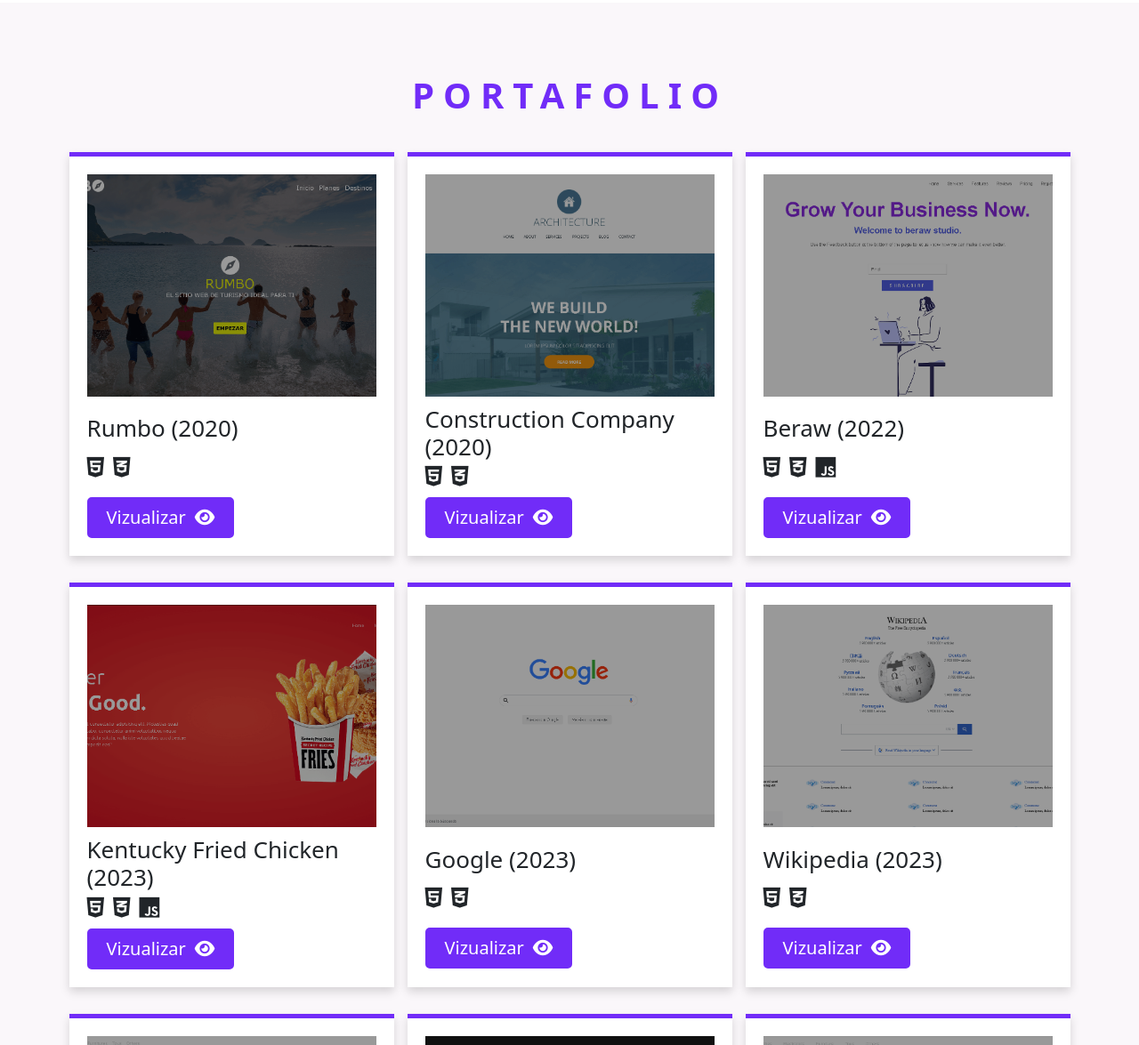
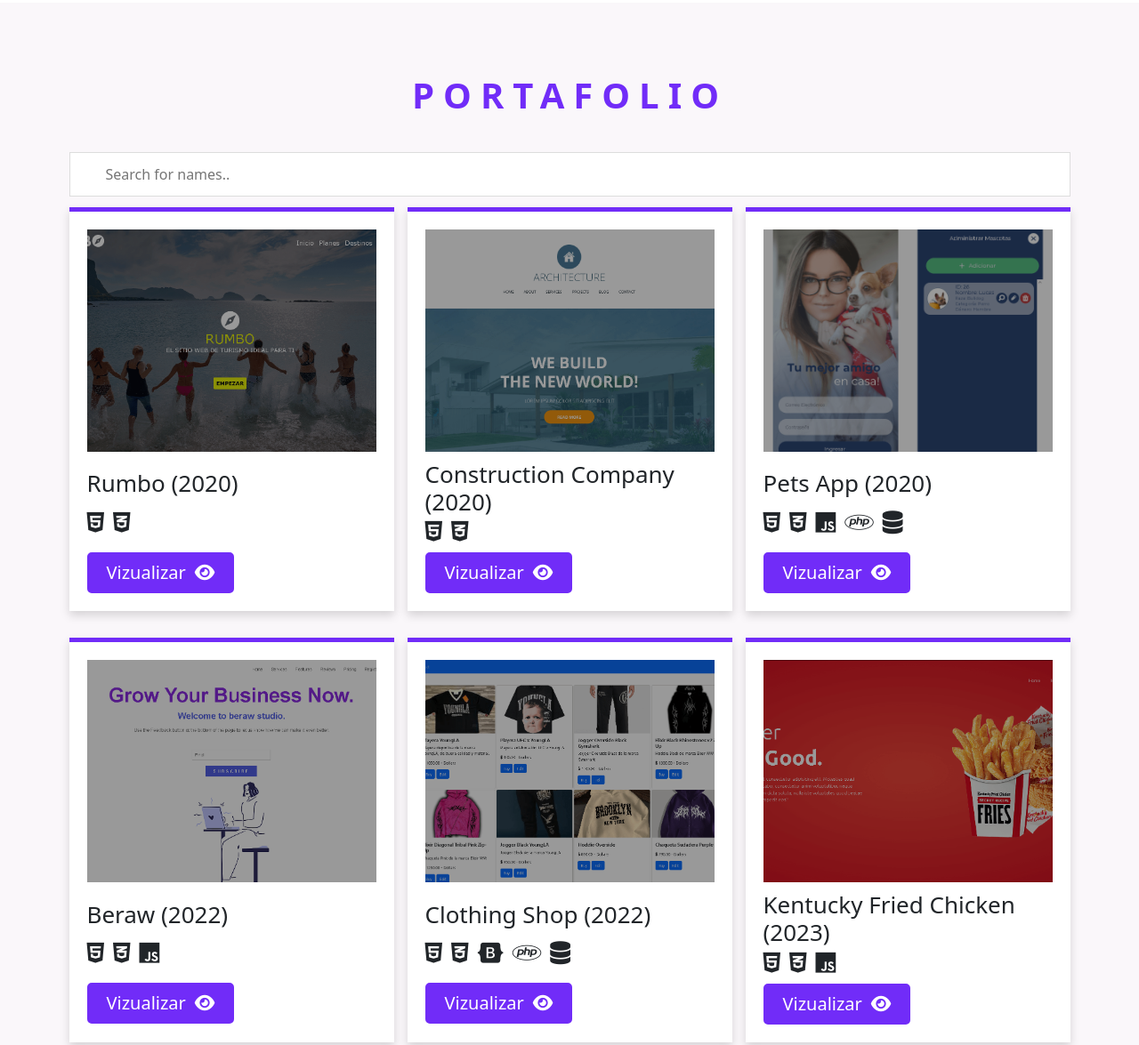
Before and after one commit to JuanSh13/my-website, a plain HTML site: page index.html in a window 1280 px wide. Shown: the part 2766-3941 px from the top of the page at 89% size. Drawn offline with nearby package versions, Linux system fonts and the light colour scheme.

Commit message:
Add page pets and clothing store

```diff
--- a/css/main.css
+++ b/css/main.css
@@ -355,6 +355,16 @@
 .portafolios {
   background: var(--bd-light-grey);
 }
+#myInput {
+  /* background-image: url('/css/searchicon.png]'); */
+  background-position: 10px 12px;
+  background-repeat: no-repeat;
+  width: 100%;
+  font-size: 16px;
+  padding: 12px 20px 12px 40px;
+  border: 1px solid #ddd;
+  margin-bottom: 12px;
+}
 /* Footer */
 footer {
   background: var(--bd-purple);
--- a/index.html
+++ b/index.html
@@ -345,8 +345,10 @@
       <div class="container">
         <!-- Main Titles -->
         <h2 class="main-titles m-0" data-aos="zoom-in-up">PORTAFOLIO</h2>
+        <!-- Input Search -->
+        <input type="text" id="myInput" onkeyup="myFunction()" placeholder="Search for names.." title="Type in a name">
         <!-- Portafolios - Card Container -->
-        <div class="portafolios__cards-container row row-cols-1 row-cols-sm-1 row-cols-md-2 row-cols-lg-3 row-gap-5 pb-5">
+        <div class="portafolios__cards-container row row-cols-1 row-cols-sm-2 row-cols-md-2 row-cols-lg-3 row-gap-5 pb-5">
         </div>
       </div>
     </section>
--- a/js/app.js
+++ b/js/app.js
@@ -89,6 +89,29 @@
 //     });
 
 
+function myFunction() {
+  var input, filter, card, li, a, i, txtValue;
+  input = document.getElementById("myInput"); // Input
+  filter = input.value.toUpperCase();
+  portafolioCards = document.querySelector(".portafolios__cards-container");
+  card = portafolioCards.getElementsByTagName("section");
+  // console.log(card[0]);
+
+  // Genera un bucle de los items
+  for (i = 0; i < card.length; i++) {
+      // Muestra la etiqueta a de los items
+      h4 = card[i].getElementsByTagName("h4")[0];
+      txtValue = h4.textContent || h4.innerText;
+      console.log(txtValue)
+
+      if (txtValue.toUpperCase().indexOf(filter) > -1) {
+        card[i].style.display = "";
+      } else {
+        card[i].style.display = "none";
+      }
+  }
+}
+
 cardsInfo = [
   {
     image: "assets/img/website-rumbo.png",
@@ -108,9 +131,23 @@
     description: "Responsive",
     technologies: [
       "fa-brands fa-html5",
-      "fa-brands fa-css3-alt"
+      "fa-brands fa-css3-alt",
     ],
     link: "https://juansh13.github.io/Construction-Company-Responsive-Website/"
+  },
+  {
+    image: "assets/img/website-pets-app.png",
+    creationDate: "2020",
+    title: "Pets App",
+    description: "Mobile App",
+    technologies: [
+      "fa-brands fa-html5",
+      "fa-brands fa-css3-alt",
+      "fa-brands fa-js",
+      "fa-brands fa-php",
+      "fa-solid fa-database"
+    ],
+    link: "https://github.com/JuanSh13/pets-mobile_application"
   },
   {
     image: "assets/img/website-beraw.png",
@@ -125,6 +162,20 @@
     link: "https://juansh13.github.io/Beraw/"
   },
   {
+    image: "assets/img/website-clothing-shop.png",
+    creationDate: "2022",
+    title: "Clothing Shop",
+    description: "Responsive",
+    technologies: [
+      "fa-brands fa-html5",
+      "fa-brands fa-css3-alt",
+      "fa-brands fa-bootstrap",
+      "fa-brands fa-php",
+      "fa-solid fa-database"
+    ],
+    link: "https://github.com/JuanSh13/clothing_store"
+  },
+  {
     image: "assets/img/website-kfc-responsive.png",
     creationDate: "2023",
     title: "Kentucky Fried Chicken",
@@ -134,7 +185,7 @@
       "fa-brands fa-css3-alt",
       "fa-brands fa-js"
     ],
-    link: "https://juansh13.github.io/Beraw-Website/"
+    link: "https://juansh13.github.io/KFC-Responsive/"
   },
   {
     image: "assets/img/website-google.png",
@@ -237,6 +288,7 @@
 for(let i = 0; cardsInfo.length > i; i++) {
   // Card Template
   const col = document.createElement("div");
+  col.classList.add('col')
   const cardTemplate = document.createElement("section");
   cardTemplate.classList.add('card-template', 'card-template--between', 'what-can-i-do__card', 'shadow');
   col.appendChild(cardTemplate);
```
Also changed, not shown: assets/img/website-clothing-shop.png (added), assets/img/website-pets-app.png (added). Lines whose indentation alone changed are shown as unchanged.
